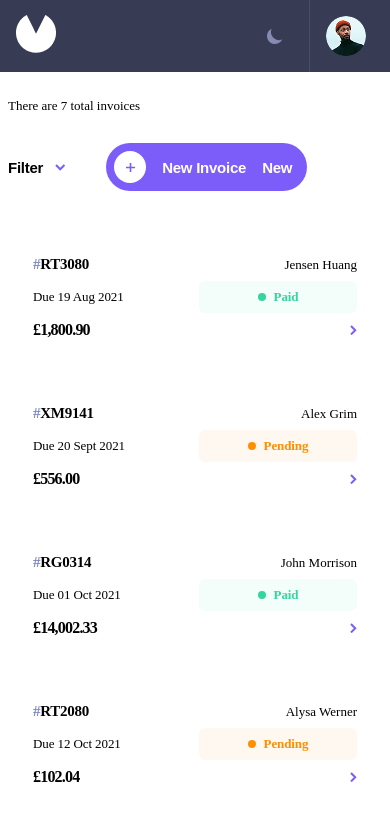
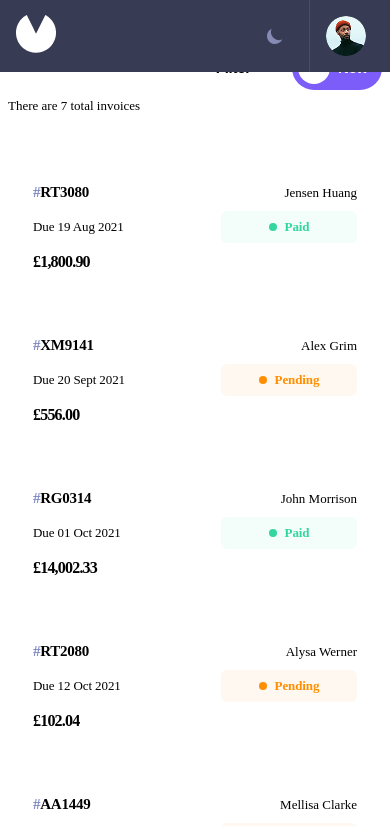
Before and after one commit to JasmineODaniel/INVOICE-MANAGEMENT-APP, a React (Vite) app: page / in a window 390 px wide. Shown: the top 826 px of the page. Built offline with nearby package versions, Linux system fonts and the light colour scheme; the HTML template or start-up script is replaced by a standard one.

Commit message:
style(list): match mobile invoice card grid and status placement

```diff
--- a/src/styles/invoiceList.css
+++ b/src/styles/invoiceList.css
@@ -54,6 +54,10 @@
   align-items: center;
   justify-content: center;
   flex-shrink: 0;
+}
+
+.btn-new-invoice__text-mobile {
+  display: none;
 }
 
 .invoice-cards {
@@ -160,22 +164,50 @@
 }
 
 
-@media (max-width: 768px) {
+@media (max-width: 640px) {
+  .invoice-list__header {
+    margin-bottom: 32px;
+    gap: 12px;
+  }
+
+  .invoice-list__controls {
+    gap: 18px;
+  }
+
+  .btn-new-invoice {
+    gap: 8px;
+    padding: 6px 14px 6px 6px;
+  }
+
+  .btn-new-invoice__icon {
+    width: 32px;
+    height: 32px;
+  }
+
+  .btn-new-invoice__text-desktop {
+    display: none;
+  }
+
+  .btn-new-invoice__text-mobile {
+    display: inline;
+  }
+
   .invoice-card {
-    grid-template-columns: 1fr 1fr;
+    grid-template-columns: 1fr auto;
     grid-template-rows: auto auto auto;
-    gap: 8px;
+    gap: 10px 16px;
     padding: 24px;
   }
 
   .invoice-card__id { grid-column: 1; grid-row: 1; }
   .invoice-card__client { grid-column: 2; grid-row: 1; text-align: right; }
   .invoice-card__due { grid-column: 1; grid-row: 2; }
+  .status-badge { grid-column: 2; grid-row: 2; justify-self: end; }
   .invoice-card__amount { grid-column: 1; grid-row: 3; text-align: left; min-width: unset; }
-  .invoice-card__arrow { grid-column: 2; grid-row: 3; justify-self: end; }
+  .invoice-card__arrow { display: none; }
 }
 
-@media (max-width: 480px) {
+@media (max-width: 640px) {
   .invoice-list__header {
     flex-wrap: wrap;
     gap: 16px;
```
